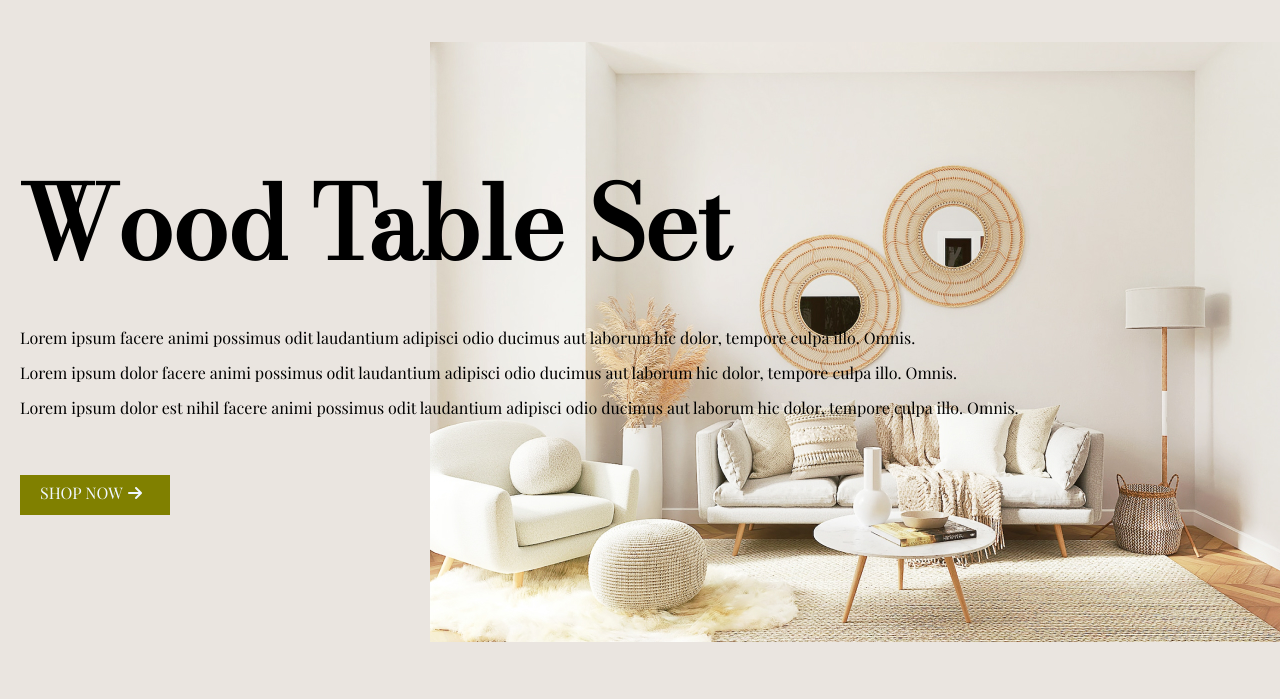
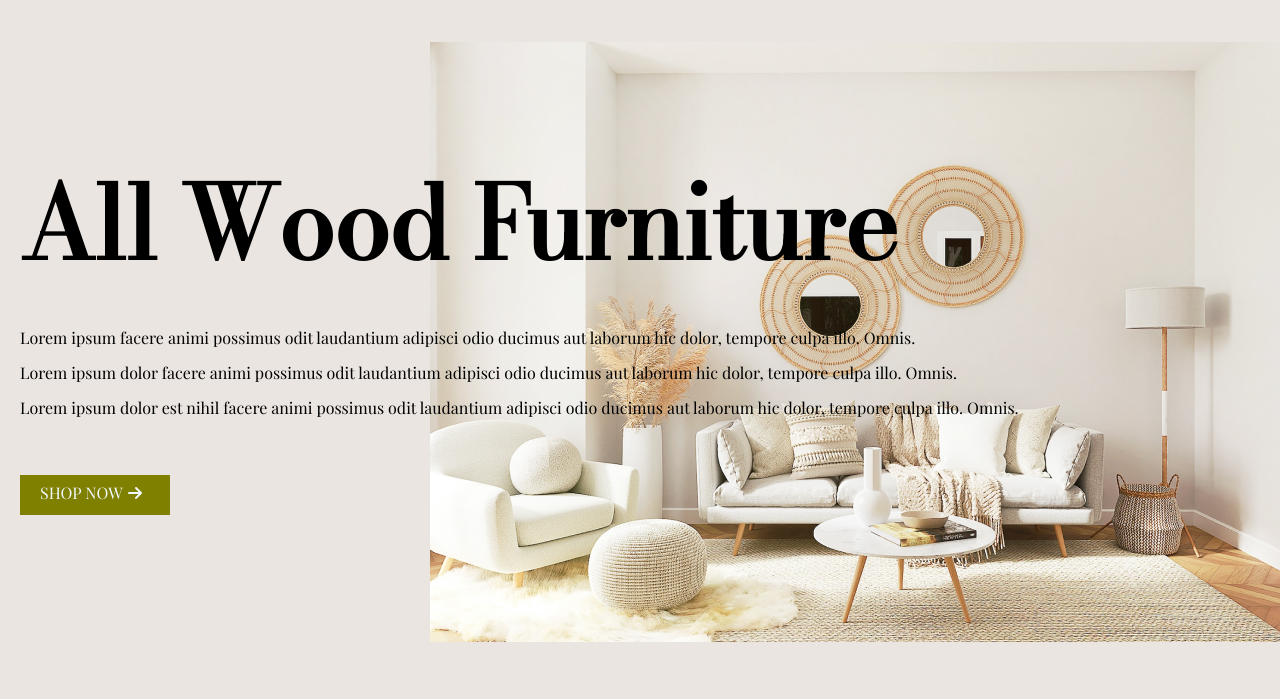
Before and after one commit to robin-1321/My_Task_, a plain HTML site: page project1/index.html in a window 1280 px wide. Shown: the part 53-752 px from the top of the page. Drawn offline with nearby package versions, Linux system fonts and the light colour scheme.

Commit message:
change heading

```diff
--- a/project1/index.html
+++ b/project1/index.html
@@ -46,7 +46,7 @@
         </div>
     </nav>
     <main class="mainone">
-        <h1> wood table set</h1>
+        <h1> all wood Furniture</h1>
         <div class="lines">
             <div>
                 Lorem ipsum facere animi possimus odit laudantium adipisci odio ducimus aut laborum hic dolor, tempore
```
